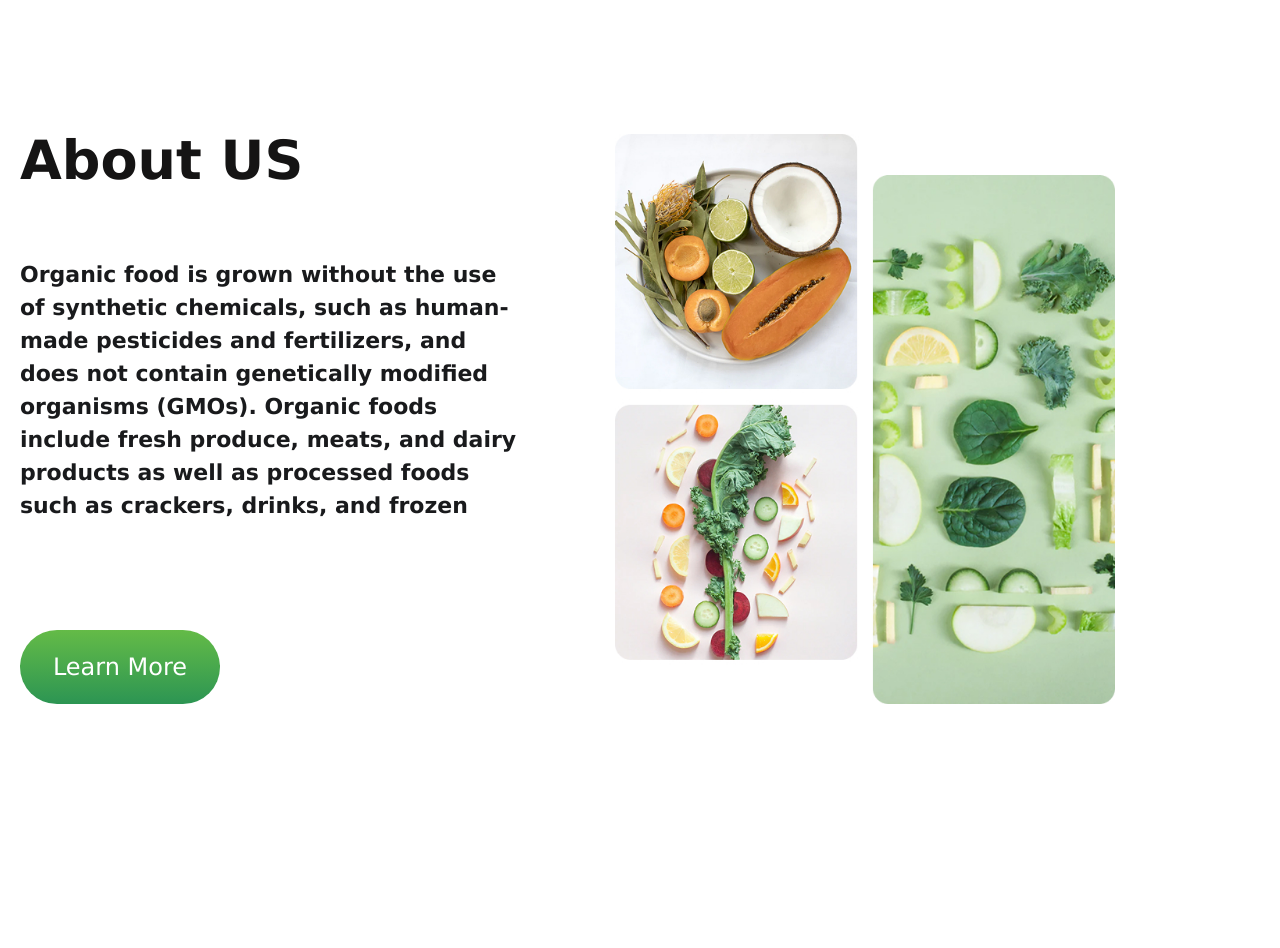
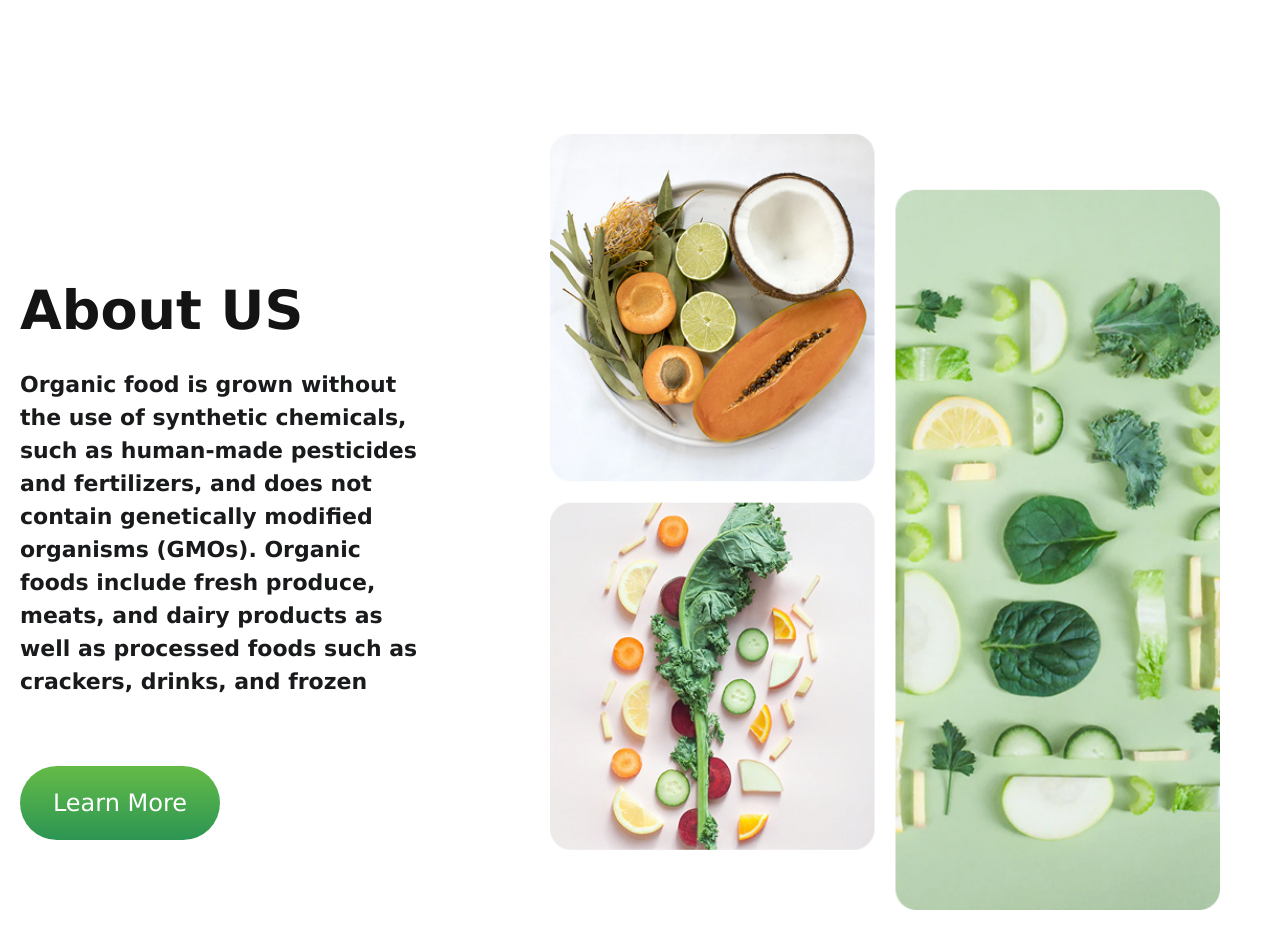
Before and after one commit to ggenka/healthy_food, a website: page index.html in a window 1280 px wide. Shown: the part 860-1808 px from the top of the page. Before the commit the page ends 1664 px from the top, so only its background shows below. Drawn offline with Linux system fonts and the light colour scheme.

Commit message:
added page about fiksed

```diff
--- a/index.html
+++ b/index.html
@@ -51,7 +51,7 @@
 </div>
 
 
-<div class="section__about">
+<div class="section__about about-page">
     <div class="container">
         <div class="section__about-content">
             <div class="section__about-textblock">
--- a/style/style.css
+++ b/style/style.css
@@ -13,8 +13,10 @@ body {
     animation: fadeIn 0.6s ease-in;
 }
 .about{
-    padding-top: 100px;
+
 }
+
+
 
 @keyframes fadeIn {
     from { opacity: 0; }
@@ -159,15 +161,16 @@ ul, li {
 
 .section__about-content {
     display: flex;
-    gap: 95px;
+    gap: 130px;
     margin-bottom: 100px;
 
     .section__about-textblock {
         width: 100%;
-        max-width: 500px;
+        max-width: 400px;
         display: flex;
         flex-direction: column;
-        gap: 40px;
+        padding-top: 150px;
+        margin-bottom: 70px;
 
         .section__about-title {
             font-weight: 770;
@@ -189,7 +192,7 @@ ul, li {
 
     .section__about-img {
         width: 100%;
-        max-width: 500px;
+        max-width: 670px;
         background-repeat: no-repeat;
         background-size: cover;
     }
```
